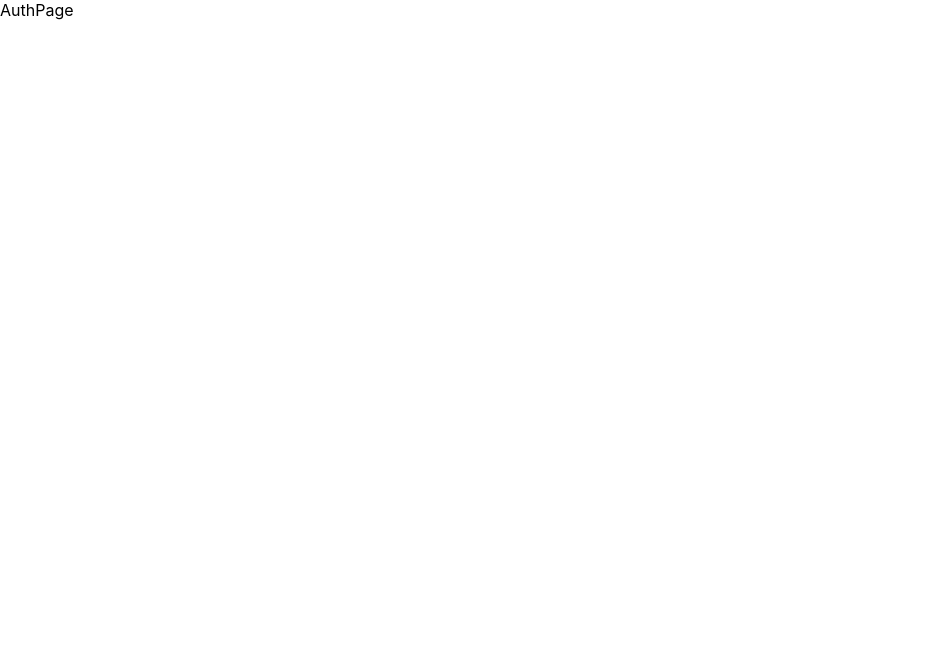
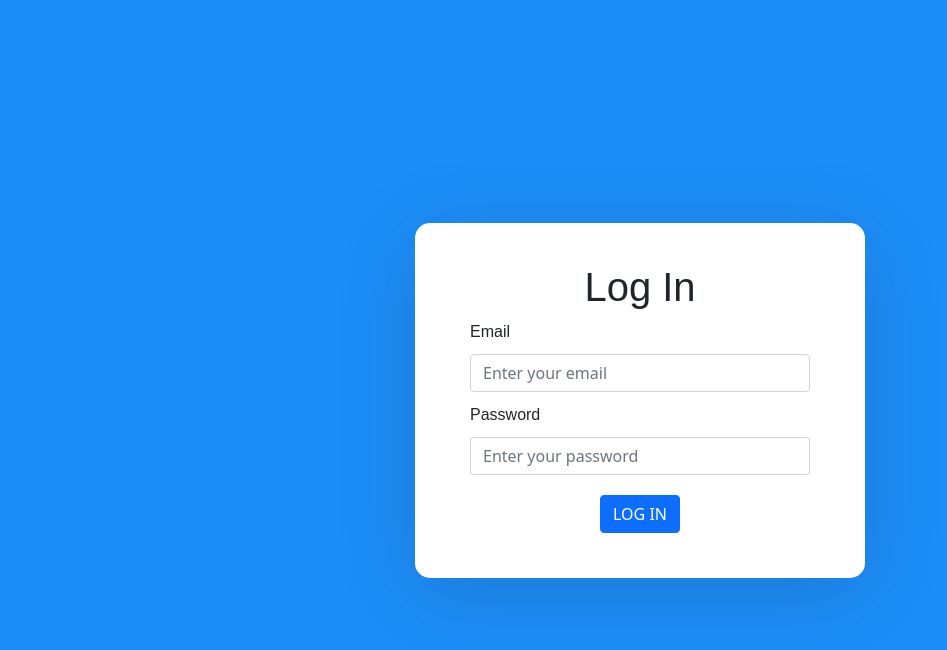
Before and after one commit to syedsakib/frontend-task, a React (Create React App) app: page / in a window 1280 px wide. Shown: the top 650 px of the page, without its empty margins (0-947 px from the left). Built offline with nearby package versions, Linux system fonts and the light colour scheme.

Commit message:
2 PAGES basic design

```diff
--- a/package.json
+++ b/package.json
@@ -7,6 +7,8 @@
     "@testing-library/react": "^12.1.4",
     "@testing-library/user-event": "^13.5.0",
     "axios": "^0.26.1",
+    "bootstrap": "^5.1.3",
+    "formik": "^2.2.9",
     "react": "^17.0.2",
     "react-dom": "^17.0.2",
     "react-redux": "^7.2.6",
@@ -15,7 +17,8 @@
     "redux": "^4.1.2",
     "redux-devtools-extension": "^2.13.9",
     "redux-thunk": "^2.4.1",
-    "web-vitals": "^2.1.4"
+    "web-vitals": "^2.1.4",
+    "yup": "^0.32.11"
   },
   "scripts": {
     "start": "react-scripts start",
--- a/src/App.css
+++ b/src/App.css
@@ -1,4 +1,4 @@
-.App {
+/* .App {
   text-align: center;
 }
 
@@ -35,4 +35,78 @@
   to {
     transform: rotate(360deg);
   }
+} */
+
+/* @import url("https://fonts.googleapis.com/css?family=Fira+Sans:400,500,600,700,800");
+* {
+  box-sizing: border-box;
 }
+body {
+  background: #1c8ef9 !important;
+  min-height: 100vh;
+  display: flex;
+  font-weight: 400;
+  font-family: "Fira Sans", sans-serif;
+}
+h1,
+h2,
+h3,
+h4,
+h5,
+h6,
+label,
+span {
+  font-weight: 500;
+  font-family: "Fira Sans", sans-serif;
+}
+body,
+html,
+.App,
+#root,
+.auth-wrapper {
+  width: 100%;
+  height: 100%;
+}
+.navbar-light {
+  background-color: #ffffff;
+  box-shadow: 0px 14px 80px rgba(34, 35, 58, 0.2);
+}
+.auth-wrapper {
+  display: flex;
+  justify-content: center;
+  flex-direction: column;
+  text-align: left;
+}
+.auth-inner {
+  width: 450px;
+  margin: auto;
+  background: #ffffff;
+  box-shadow: 0px 14px 80px rgba(34, 35, 58, 0.2);
+  padding: 40px 55px 45px 55px;
+  border-radius: 15px;
+  transition: all 0.3s;
+}
+.auth-wrapper .form-control:focus {
+  border-color: #167bff;
+  box-shadow: none;
+}
+.auth-wrapper h3 {
+  text-align: center;
+  margin: 0;
+  line-height: 1;
+  padding-bottom: 20px;
+}
+.custom-control-label {
+  font-weight: 400;
+}
+.forgot-password,
+.forgot-password a {
+  text-align: right;
+  font-size: 13px;
+  padding-top: 10px;
+  color: #7f7d7d;
+  margin: 0;
+}
+.forgot-password a {
+  color: #167bff;
+} */
--- a/src/App.js
+++ b/src/App.js
@@ -1,4 +1,7 @@
 import React from "react";
+import "./App.css";
+import "../node_modules/bootstrap/dist/css/bootstrap.min.css";
+
 import AuthCheck from "./routes/AuthCheck";
 
 const App = () => {
--- a/src/index.css
+++ b/src/index.css
@@ -1,13 +1,94 @@
-body {
-  margin: 0;
-  font-family: -apple-system, BlinkMacSystemFont, 'Segoe UI', 'Roboto', 'Oxygen',
-    'Ubuntu', 'Cantarell', 'Fira Sans', 'Droid Sans', 'Helvetica Neue',
-    sans-serif;
-  -webkit-font-smoothing: antialiased;
-  -moz-osx-font-smoothing: grayscale;
+* {
+  box-sizing: border-box;
 }
 
-code {
-  font-family: source-code-pro, Menlo, Monaco, Consolas, 'Courier New',
-    monospace;
+body {
+  background: #1c8ef9 !important;
+  min-height: 100vh;
+  display: flex;
+  font-weight: 400;
+  font-family: "Fira Sans", sans-serif;
 }
+h1,
+h2,
+h3,
+h4,
+h5,
+h6,
+label,
+span {
+  font-weight: 500;
+  font-family: "Fira Sans", sans-serif;
+}
+body,
+html,
+.App,
+#root,
+.auth-wrapper {
+  width: 100%;
+  height: 100%;
+}
+.navbar-light {
+  background-color: #ffffff;
+  box-shadow: 0px 14px 80px rgba(34, 35, 58, 0.2);
+}
+.auth-wrapper {
+  display: flex;
+  justify-content: center;
+  flex-direction: column;
+  text-align: left;
+}
+.auth-inner {
+  width: 450px;
+  margin: auto;
+  background: #ffffff;
+  box-shadow: 0px 14px 80px rgba(34, 35, 58, 0.2);
+  padding: 40px 55px 45px 55px;
+  border-radius: 15px;
+  transition: all 0.3s;
+}
+.auth-wrapper .form-control:focus {
+  border-color: #167bff;
+  box-shadow: none;
+}
+.auth-wrapper h3 {
+  text-align: center;
+  margin: 0;
+  line-height: 1;
+  padding-bottom: 20px;
+}
+.custom-control-label {
+  font-weight: 400;
+}
+.forgot-password,
+.forgot-password a {
+  text-align: right;
+  font-size: 13px;
+  padding-top: 10px;
+  color: #7f7d7d;
+  margin: 0;
+}
+.forgot-password a {
+  color: #167bff;
+}
+
+.form-group {
+  margin-bottom: 10px;
+}
+
+.button-container {
+  text-align: center;
+  padding-top: 20px;
+}
+
+label {
+  padding-bottom: 10px;
+}
+
+.input-feedback {
+  color: rgb(235, 54, 54) !important;
+}
+
+.form-title {
+  text-align: center;
+}
--- a/src/pages/AuthPage.js
+++ b/src/pages/AuthPage.js
@@ -1,7 +1,90 @@
 import React from "react";
+import { Formik } from "formik";
+import * as Yup from "yup";
 
 const AuthPage = () => {
-  return <div>AuthPage</div>;
+  return (
+    <Formik
+      initialValues={{
+        email: "",
+        password: "",
+      }}
+      onSubmit={(values, { setSubmitting }) => {
+        console.log(values);
+      }}
+      validationSchema={Yup.object().shape({
+        email: Yup.string().email().required("Required"),
+        password: Yup.string().required("No password provided."),
+      })}
+    >
+      {(props) => {
+        const {
+          values,
+          touched,
+          errors,
+          isSubmitting,
+          handleChange,
+          handleBlur,
+          handleSubmit,
+        } = props;
+        return (
+          <div className="auth-wrapper">
+            <div className="auth-inner">
+              <form onSubmit={handleSubmit}>
+                <div className="form-title">
+                  <h1>Log In</h1>
+                </div>
+
+                <div className="form-group">
+                  <label htmlFor="email">Email</label>
+                  <input
+                    name="email"
+                    type="text"
+                    placeholder="Enter your email"
+                    value={values.email}
+                    onChange={handleChange}
+                    onBlur={handleBlur}
+                    className={`form-control ${
+                      errors.email && touched.email && "error"
+                    }`}
+                  />
+                  {errors.email && touched.email && (
+                    <div className="input-feedback">{errors.email}</div>
+                  )}
+                </div>
+
+                <label htmlFor="email">Password</label>
+                <input
+                  name="password"
+                  type="password"
+                  placeholder="Enter your password"
+                  value={values.password}
+                  onChange={handleChange}
+                  onBlur={handleBlur}
+                  className={`form-control ${
+                    errors.password && touched.password && "error"
+                  }`}
+                />
+                {errors.password && touched.password && (
+                  <div className="input-feedback">{errors.password}</div>
+                )}
+
+                <div className="button-container">
+                  <button
+                    type="submit"
+                    className="btn btn-primary btn-block"
+                    //disabled={isSubmitting}
+                  >
+                    LOG IN
+                  </button>
+                </div>
+              </form>
+            </div>
+          </div>
+        );
+      }}
+    </Formik>
+  );
 };
 
 export default AuthPage;
--- a/src/pages/DevicesPages.js
+++ b/src/pages/DevicesPages.js
@@ -1,7 +1,26 @@
 import React from "react";
 
 const DevicesPages = () => {
-  return <div>DevicesPages</div>;
+  return (
+    <div>
+      <h3> Devices Online:3</h3>
+      <div>Circles goes here</div>
+      <div className="d-flex justify-content-center">
+        <button
+          className="btn btn-primary"
+          onClick={() => console.log("NOTIFY")}
+        >
+          NOTIFY
+        </button>
+        <button
+          className="btn btn-info mx-4"
+          onClick={() => console.log("LOG OUT")}
+        >
+          LOG OUT
+        </button>
+      </div>
+    </div>
+  );
 };
 
 export default DevicesPages;
```
Also changed, not shown: 1 other file (tests, documents, lock files or other folders).
